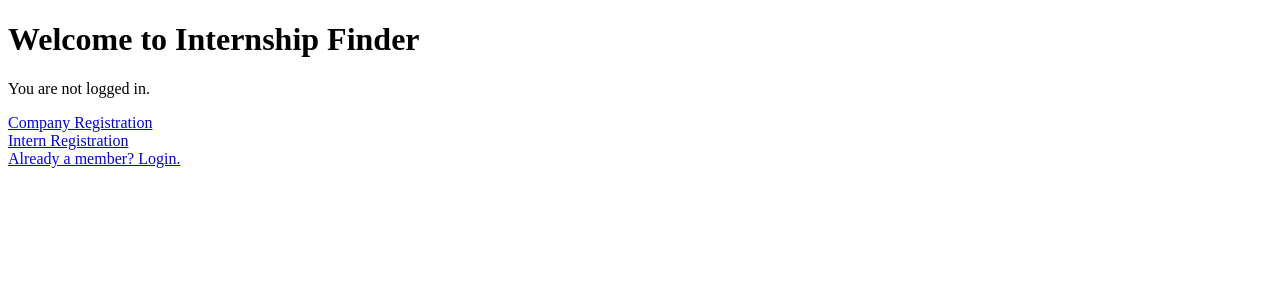
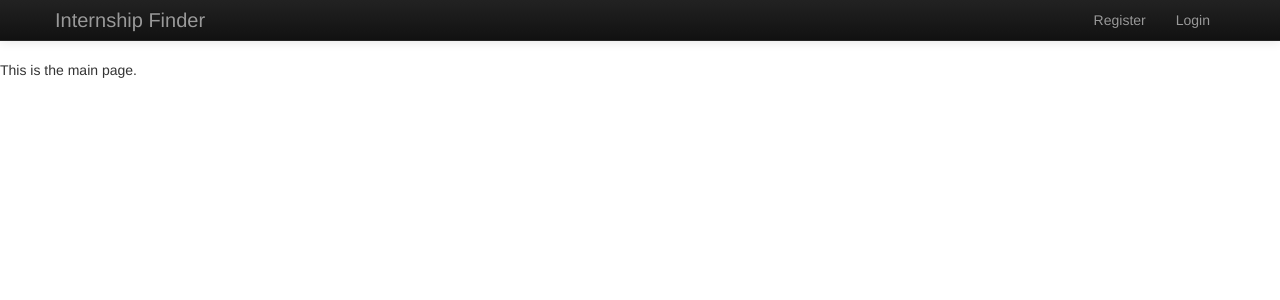
Before and after one commit to ITech-BYTE/Internship-Finder, a Django app: page / in a window 1280 px wide. Shown: the top 300 px of the page. Run offline with Django 3.2, Linux system fonts and the light colour scheme; parts of the project's set-up code (start-up, migrations or seed data) failed here and were passed over.

Commit message:
for patrick

```diff
--- /dev/null
+++ b/templates/base.html
@@ -0,0 +1,44 @@
+<!DOCTYPE html>
+{% load static %}
+
+<html>
+<head>
+    <meta name="viewport" content="width=device-width, initial-scale=1.0">
+    <!-- Bootstrap -->
+    <link href="{% static 'css/bootstrap-fluid-adj.css' %}" rel="stylesheet" />
+    <link href="{% static 'css/bootstrap.min.css' %}" rel="stylesheet" media="screen" />
+    <link href="{% static 'css/bootstrap-responsive.css' %}" rel="stylesheet" />
+
+    <title> {% block title %}Missing title!{% endblock %}</title>
+</head>
+<body>
+    <div class="navbar navbar-inverse navbar-fixed-top">
+   <div class="navbar-inner">
+       <div class="container">
+           <button type="button" class="btn btn-navbar" data-toggle="collapse" data-target=".nav-collapse">
+               <span class="icon-bar"></span>
+               <span class="icon-bar"></span>
+               <span class="icon-bar"></span>
+           </button>
+           <a class="brand" href="/"> Internship Finder </a>
+
+           <div class="nav-collapse collapse">
+               <ul class="nav pull-right">
+                   {% if user.is_authenticated %}
+                    <li class="navbar-text">Welcome, {{ user.username }}!</li>
+                    <li><a href="/logout/">Logout</a></li>
+                   {% else %}
+                    <li><a href="/intern/register/">Register</a></li>
+                    <li><a href="/login/">Login</a></li>
+                   {% endif %}
+               </ul>
+           </div>
+           <!--/.nav-collapse -->
+       </div>
+   </div>
+</div>
+
+{% block body_block %} Page not found. {% endblock %}
+
+</body>
+</html>
--- a/templates/home.html
+++ b/templates/home.html
@@ -1,22 +1,7 @@
-<!DOCTYPE html>
-<html>
-<head>
-    <title> Internship Finder </title>
-</head>
-<body>
-    <h1> Welcome to Internship Finder </h1>
+{% extends 'base.html' %}
 
-    {% if user.is_authenticated %}
-    <p> You are already logged in. </p>
-    <a href="/logout/"> Logout </a>
-    {% else %}
-    <p> You are not logged in. </p>
-    <a href="/company/register/"> Company Registration </a>
-        <br />
-    <a href="/intern/register/"> Intern Registration </a>
-        <br />
-    <a href="/login/"> Already a member? Login. </a>
-    {% endif %}
+{% block title %} Internship Finder Home {% endblock %}
 
-</body>
-</html>
+{% block body_block %}
+    <p> This is the main page. </p>
+{% endblock %}
```
Also changed, not shown: ifinder.db, 1 other file.
